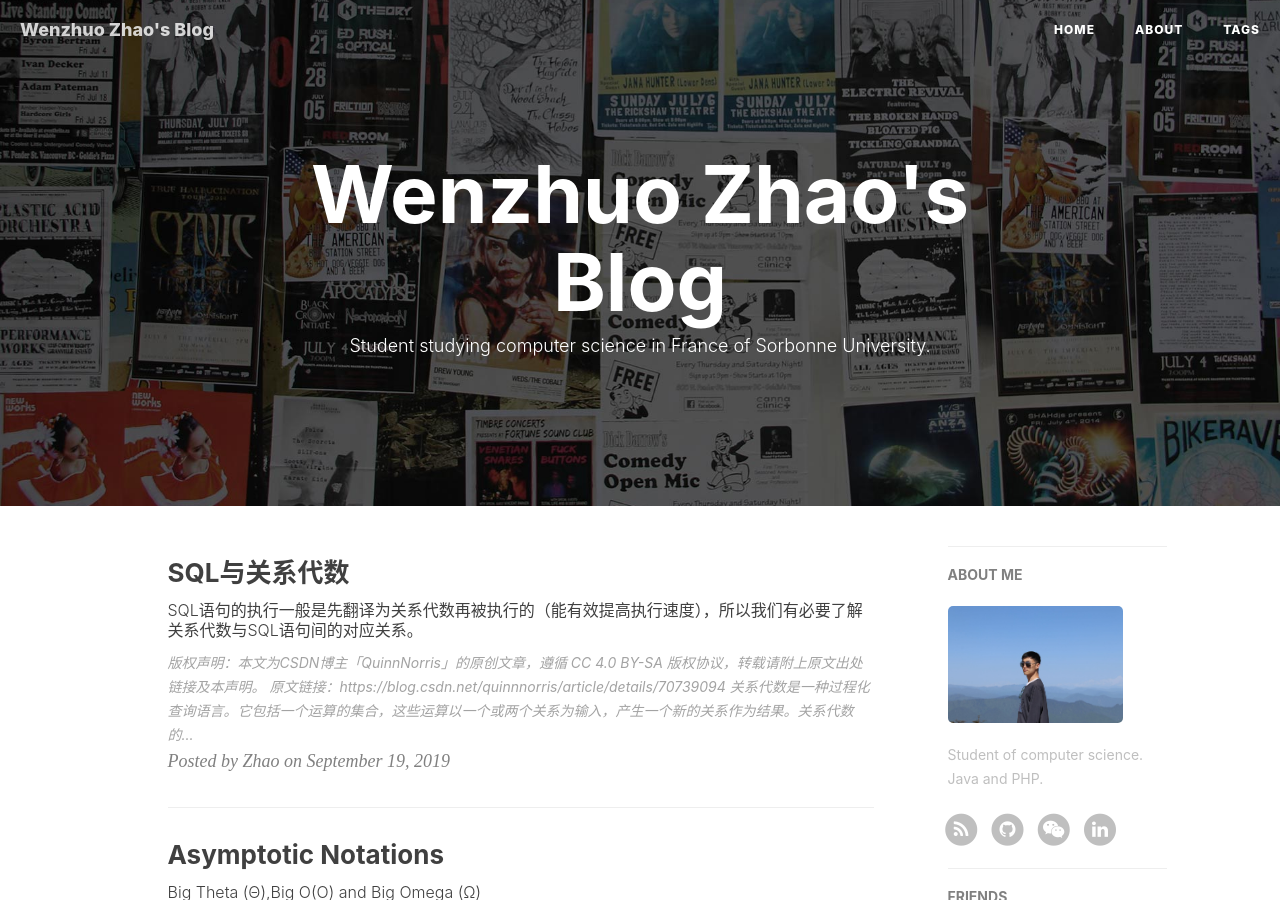
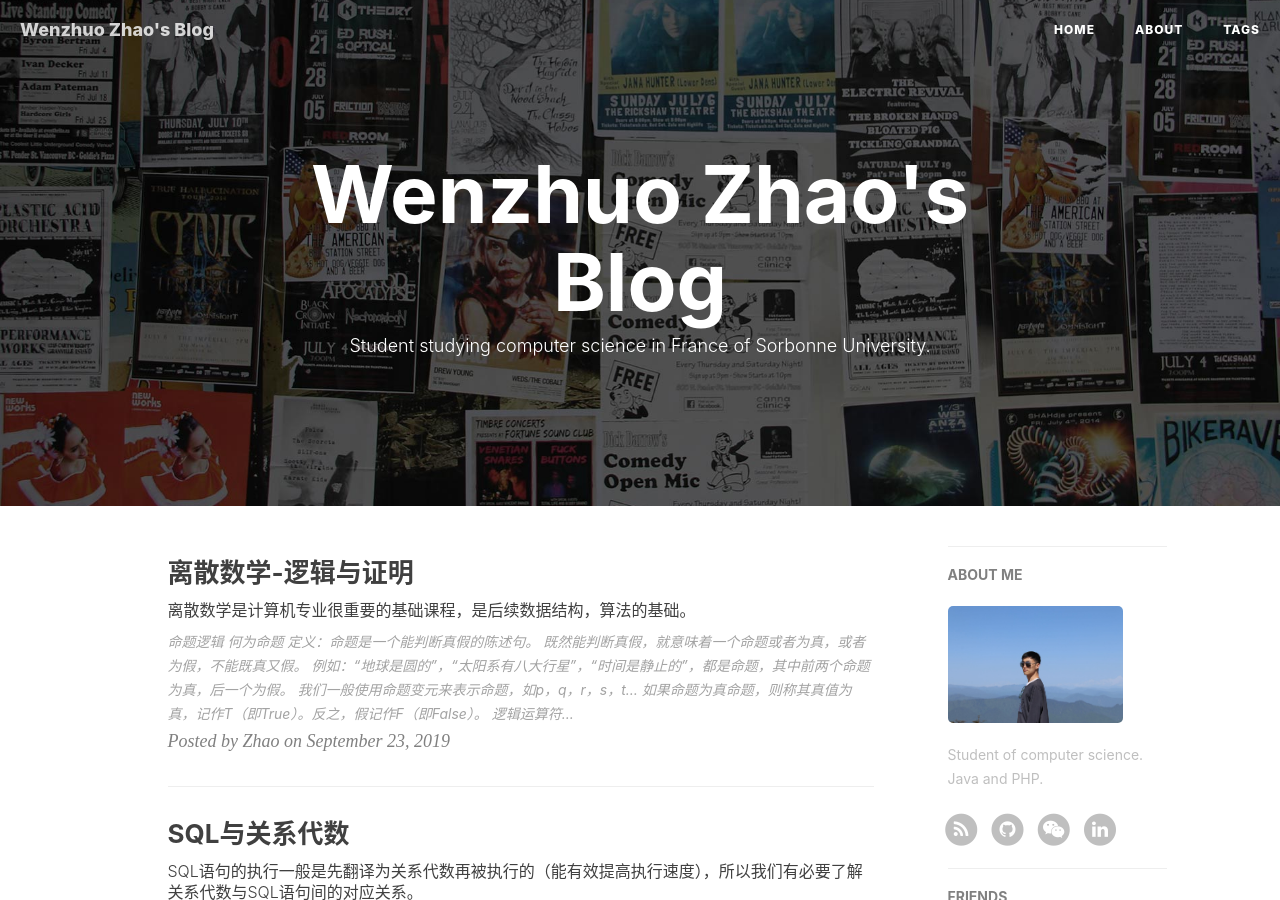
Before and after one commit to valeeraZ/valeeraZ.github.io, a Jekyll site: the page built from index.html, in a window 1280 px wide and 900 px high. Built offline with Jekyll 4.4.1, drawn with Linux system fonts in a browser that asks for light colours; nearby versions of some CDN libraries; the list of posts is cut into pages by our own code; comment, search, counter and statistics services are not loaded; some of the changed lines change nothing that is shown.

Commit message:
new post&math jax application in header

```diff
--- a/_includes/head.html
+++ b/_includes/head.html
@@ -25,6 +25,18 @@
     <!-- Hux change font-awesome CDN to qiniu -->
     <link href="//cdnjs.cloudflare.com/ajax/libs/font-awesome/4.6.3/css/font-awesome.min.css" rel="stylesheet" type="text/css">
 
+    <!--MathJax-->
+    <script src="https://cdn.mathjax.org/mathjax/latest/MathJax.js?config=TeX-AMS-MML_HTMLorMML" type="text/javascript"></script>
+    <script type="text/x-mathjax-config">
+    MathJax.Hub.Config({
+    tex2jax: {
+      skipTags: ['script', 'noscript', 'style', 'textarea', 'pre'],
+      inlineMath: [['$','$']]
+    }
+    });
+    </script>
+
+
 
     <!-- Hux Delete, sad but pending in China
     <link href='http://fonts.googleapis.com/css?family=Lora:400,700,400italic,700italic' rel='stylesheet' type='text/css'>
--- /dev/null
+++ b/_posts/2019-09-23-Discrete Math-Logic.md
@@ -0,0 +1,291 @@
+---
+title: 离散数学-逻辑与证明
+layout: post
+subtitle: 离散数学是计算机专业很重要的基础课程，是后续数据结构，算法的基础。
+date:       2019-09-23
+author:     "Zhao"
+header-img: "img/algo.jpg"
+tags:
+    - Math
+---
+# 命题逻辑
+
+## 何为命题
+
+定义：命题是一个能判断真假的陈述句。
+既然能判断真假，就意味着一个命题或者为真，或者为假，不能既真又假。
+例如：“地球是圆的”，“太阳系有八大行星”，“时间是静止的”，都是命题，其中前两个命题为真，后一个为假。
+我们一般使用命题变元来表示命题，如p，q，r，s，t…
+如果命题为真命题，则称其真值为真，记作T（即True）。反之，假记作F（即False）。
+
+## 逻辑运算符
+
+写法、读法及真值如下表：
+
+逻辑运算符|符号|意义|读法|真值
+:-:|:-:|:-:|:-:|:-:
+合取|p∧q|p 和 q 的合取|p 且 q|p、q 同为真时为真，有一个为假则为假
+析取|p∨q|p 和 q 的析取|q 或 q|p、q 同为假时为假，有一个为真则为真
+否定|¬p|p 的否定|非 p|¬q 与 q 真值相反
+异或|p⊕q|p 和 q 的异或|p 异或 q|p、q 真值相同为假，相异为真
+
+## 条件命题
+
+逻辑连接词|命题|含义（表达）|真值
+|:-:|:-:|:-:|:-:|
+→|p→q|p 蕴含 q、如果 p，则 q 、等|p 真 q 假时为假，其余情况为真
+↔|p↔q|p 双向蕴含 q、p 当且仅当 q、等|p、q 真值相同为真，相异为假
+
+命题语言是一种**人工语言**，并不以自然语言的用法为基础。
+数学中命题语言较自然语言范围更加宽泛。
+数学中的条件语句是一个**数学概念**，并不依赖于假设与结论之间的因果关系。
+
+p→q 表达的是 p 能推出 q 的含义，即是：p是q的充分条件。这是一个命题，真假待判断。
+同理，p↔q 表示 p 是 q 的充要条件。
+
+由条件命题（p→q）可以构造出一些新的条件命题，如它的逆命题（q→p），否命题（¬p→¬q），逆否命题（¬q→¬p）。
+
+## 复合命题
+
+由逻辑连接词 ¬, ∧, ∨, → ,↔ 连接的命题称为复合命题。符合命题的真值由复合命题中各命题变元所确定。
+
+一个真值永远为真的复合命题称为**永真式或重言式**，恒为假则称为**矛盾式**。
+
+逻辑连接词具有优先级 ¬, ∧, ∨, → ,↔ 从左到右依次降低。
+
+## 命题等价
+
+在所有情况下都有相同真值（真值表完全相同）的两个命题称为是逻辑等价的。
+
+学习了双条件语句后，也可以如此定义：
+如果 p↔q 为永真式，则 p 和 q 称为逻辑等价的。记作 p≡q 或者 p⟺q 。
+
+注意：其中 ≡ 并不是逻辑连接词，p≡q 不再是一个复合命题，而是表示 “p↔q 为永真式”。
+
+以下为很多很重要的逻辑等价式，在化简证明中可以直接使用，其正确性都可以通过真值表来证明。并未完全列出。
+
+### 逻辑运算符连接的逻辑等价式
+
+德摩根律
+¬(p∧q)≡¬q∨¬q
+¬(p∨q)≡¬q∧¬q
+德摩根律可以拓展到多个命题变元。
+
+分配律
+p∨(q∧r)≡(p∨q)∧(p∨r)
+p∧(q∨r)≡(p∧q)∨(p∧r)
+
+吸收律
+p∨(p∧q)≡p
+p∧(p∨q)≡p
+
+### 条件命题逻辑等价式
+
+p→q≡¬p∨q
+p→q≡¬q→¬q（条件命题等价于其逆否命题）
+
+### 双条件命题逻辑等价式
+
+p↔q≡(p→q)∧(q→p)
+
+# 量词逻辑
+
+## 谓词
+
+谓词：句子中代表主语属性的那一部分。
+例如：可以用命题函数P(x)表示命题“x>3”，其中x是变量，P则表示谓词“大于3”。
+一般地，涉及n个变量的命题可以表示为 P(x1,x2,…,xn)。P称为命题函数，或n元谓词。
+
+## 量词一览
+
+量化|全称量化|存在量化
+:-:|:-:|:-:
+量词|全称量词 ∀|存在量词 ∃
+表示|∀xP(x)|∃xP(x)
+读作|对所有x，P(x)|存在x，P(x)
+否定|∃x¬P(x)|∀x¬P(x)
+
+还有其他的量化，比如存在一个（恰有一个，唯一性量词∃!xP(x)），存在几个等，这里主要考虑全称量化和存在量化。对应的命题称为全称命题和存在命题。
+
+其中x的考虑范围称为**论域**。
+
+## 优先级
+
+量词的优先级高于前面的所有逻辑运算符。
+
+## 涉及量词的逻辑等价式
+
+∀x(P(x)∧Q(x))≡∀xP(x)∧∀xQ(x)
+∃x(P(x)∨Q(x))≡∃xP(x)∨∃xQ(x)
+这很容易理解，反之，全称量词对析取不可分配，存在量词对合取也是不可分配的。
+
+量词的德摩根律：
+¬∀xP(x)≡∃x¬P(x)
+¬∃xP(x)≡∀x¬P(x)
+为什么这也叫德摩根律呢？当变量x的论域是离散数据的集合时，上述命题便可化为多个命题变元的德摩根律。
+
+# 嵌套量词
+
+## 量词的嵌套
+
+量词可以嵌套。
+例如语句：“两个正整数之和一定是正数”便可以表示为 ∀x>0∀y>0(x+y>0)，或者∀x∀y((x>0)∧(y>0)→(x+y>0))，其中论域为整数。
+或者∀x∀y(x+y>0)，其中论域为正整数。
+
+可以看到，论域不同，表示也可以不同。
+
+多重量化中，量词的顺序很重要，不同的顺序将表示不同的含义，除非全部是全称量词或者存在量词。
+
+## 例子
+
+让我们回顾极限 $\lim_{x\to a}f(x) = L$
+定义是：对任意实数 ϵ>0，存在一个实数 δ>0，使得对任意的 x ，只要有 0<|x−a|<δ，就有0<|f(x)−L|<ϵ.
+则使用嵌套量词可表示为：$\forall \epsilon >0 \ \exists \delta >0 \forall x(0<|x-a|<\delta \to 0<|f(x)-L|<\epsilon)$
+其中 ϵ，δ，x 的论域为实数集合。
+
+## 嵌套量词的否定
+
+嵌套量词的否定可以通过连续应用量词的德摩根律得到。
+比如对于“ $\lim_{x→a}f(x)$ 不存在”这个命题：对于全体实数L，$\lim_{x→a}f(x)≠L$
+使用量词表示为即为：$\forall L \ \exists \epsilon >0 \ \forall \delta >0 \exists x(0<|x-a|<\delta \land |f(x)-L| \geq \epsilon)$
+其中 L，ϵ， δ，x 的论域为实数集合。
+
+## 自然语言与量词逻辑的翻译
+
+我们可以将涉及到量词的自然语言翻译为量词逻辑。
+例题（Discrete Mathematics and Its Application,Chapter1,section 1.5,Practice No.9）：
+令L(x,y)表示x爱y，其中x和y论域为所有人的集合。
+则下列语句的可如此翻译：
+
+- 每个人都爱Jerry——∀xL(x,Jerry)
+- 每个人都爱某个人——∀x∃yL(x,y)
+- 有个每个都不爱的人——∃y∀x¬L(x,y)
+- 恰有一个每个人都爱他的人——∃!x∀yL(y,x) 或 ∃x(∀yL(y,x)∧∀z((∀wL(w,z))→z=x))
+- 有人除了自己以外谁都不爱——∃x∀y(L(x,y)↔x=y) 或 ∃x(L(x,x)∧∀y(y≠x→¬L(x,y)))
+
+# 推理规则
+
+## 有效论证
+
+所谓论证：一连串的命题，并以结论最后的命题。
+所谓前提：结论之前的所有命题。
+所谓结论：最后一个命题。
+所谓有效性：结论必须由前提的真实性得出。
+所谓谬误：错误的推理，将导致无效论证。
+所谓有效论证：“前提蕴含结论”这个条件命题为**永真式**。
+
+当命题 $p_1\land p_2\land\dots\land p_n\to q$为永真式时，论证有效，其中p1…pn为前提，q为结论。
+其中**如果前提(p1∧p2∧⋯∧pn)为真时，结论(q)为真，则该论证是有效的**。
+这时我们应该思考为什么，回顾条件命题 p→q 的真值表：
+
+p|q|p→q
+|:-:|:-:|:-:
+T|T|T
+T|F|F
+F|T|T
+F|F|T
+
+可以看到当前提为假时，条件命题是为真的，所以证明一个论证是有效的，只需要证明当前提为真时，结论一定为真即可。
+利用上述真值表，当要证明条件命题为真时，我们也可以通过证明前提为假来实现（这也是一种证明思路，后面会叙述）。
+
+## 命题逻辑的推理规则
+
+我们可以通过先建立一些简单的有效论证形式来作为推理规则，并以此为基础来构造出更复杂的有效论证形式。
+下面是一些最基础的推理规则（给出的是该有效论证形式基于的永真式）：
+
+推理规则|永真式
+|:-:|:-:|
+假言推理|((p→q)∧p)→q
+取拒式|(¬q∧(p→q))→¬p
+假言三段论|((p→q)∧(q→r))→(p→r)
+析取三段论|((p∨q)∧¬p)→q
+附加律|p→(p∨q)
+化简律|(p∧q)→p
+合取律|((p)∧(q))→p
+消解律|((p∨q)∧(¬p∨r))→(q∨r)
+
+都是非常容易理解和证明的，现证明一下假言推理。
+((p→q)∧p)→q
+≡¬((¬p∨q)∧p)∨q
+≡¬(p∧q)∨q
+≡¬p∨¬q∨q
+≡T
+
+## 谬误
+
+((p→q)∧q)→p不是永真式，如果不小心使用了进行推理，则会产生**肯定结论的谬误**。
+
+(¬p∧(p→q))→¬q也不是永真式，使用其进行推理会产生**否定假设的谬误**。
+
+## 量化命题的推理规则
+
+量化命题的推理规则有全称实例，全称引入，存在实例和存在引入。非常简单，不予赘述。
+
+当量化命题与其前面的推理规组合使用时，有：
+全称假言推理：∀x(P(x)→Q(x))∧P(a)→Q(a)
+全称取拒式：∀x(P(x)→Q(x))∧¬Q(a)→¬P(a)
+
+# 证明
+
+## 一些专业术语
+
+定理：一个能够被证明为真的语句。
+证明：展示一个定理为真的论证。
+引理：帮助证明其他结论的定理。
+推论：从一个已被证明的定理可以直接建立起来的定理。
+猜想：被提出认为是真的定理。
+
+## 证明定理的方法
+
+在现实学习中，我们已经直接或者间接的用到了这些方法和前面的推理规则，只是并没有把他们显式地提出来罢了。
+
+这里为证明命题p→q，有下面的方法。
+
+### 直接证明法
+
+通过证明如果 p 为真，那么 q 也为真来证明定理的方法。
+相对应地其他方法称为间接证明法。
+
+### 反证法
+
+利用 p→q≡¬q→¬p，通过证明 ¬q→¬p 为真来证明 p→q 为真的方法。
+
+即是，先假设前提 q 不成立（¬q为真），推出 p 不成立（¬p为真），与条件矛盾，进而推出 q 为真。
+
+### 空证明
+
+根据 p→q 的真值表，我们知道 p 为假时，p→q 为真。
+
+所以通过证明前提为假来证明条件命题为真的方法称为空证明。
+这时不需要考虑结论的真假。
+
+### 平凡证明
+
+根据 p→q 的真值表，我们还知道 q 为真时，p→q 为真。
+所以通过证明结论为真来证明条件命题为真的方法称为平凡证明。
+这里不需要考虑前提的真假（因为任何情况下结论均为真）。
+
+### 归谬证明法
+
+找到一个矛盾式 q 使得 ¬p→q 为真，则 ¬p 为假，即 p为真。
+
+### 等价证明法
+
+利用等价式：(p↔q)≡(p→q)∧(q→p)
+通过证明 p→q为真且 q→p为真来证明双条件命题 p↔q为真的犯法称为等价证明法。
+
+也即是我们常用的，证明 p 当且仅当 q 或者 p 等价于 q 时分别证明充分性和必要性。
+
+### 反例证明法
+
+如果需要证明 ∀xP(x) 为假，则只需找出一个反例即可。
+
+同理，对于 ∃xP(x) 只需要找到一个x使得P(x)成立即可。
+
+### 构造证明的方法与策略
+
+有一些比较特殊的证明可以用特殊的方法：
+如存在性证明可以有构造证明法和非构造性证明法。
+唯一性证明需要同时证明唯一性和存在性。
+
+**参考资料：《离散数学及其应用》：Kenneth H.Rosen著**
```
